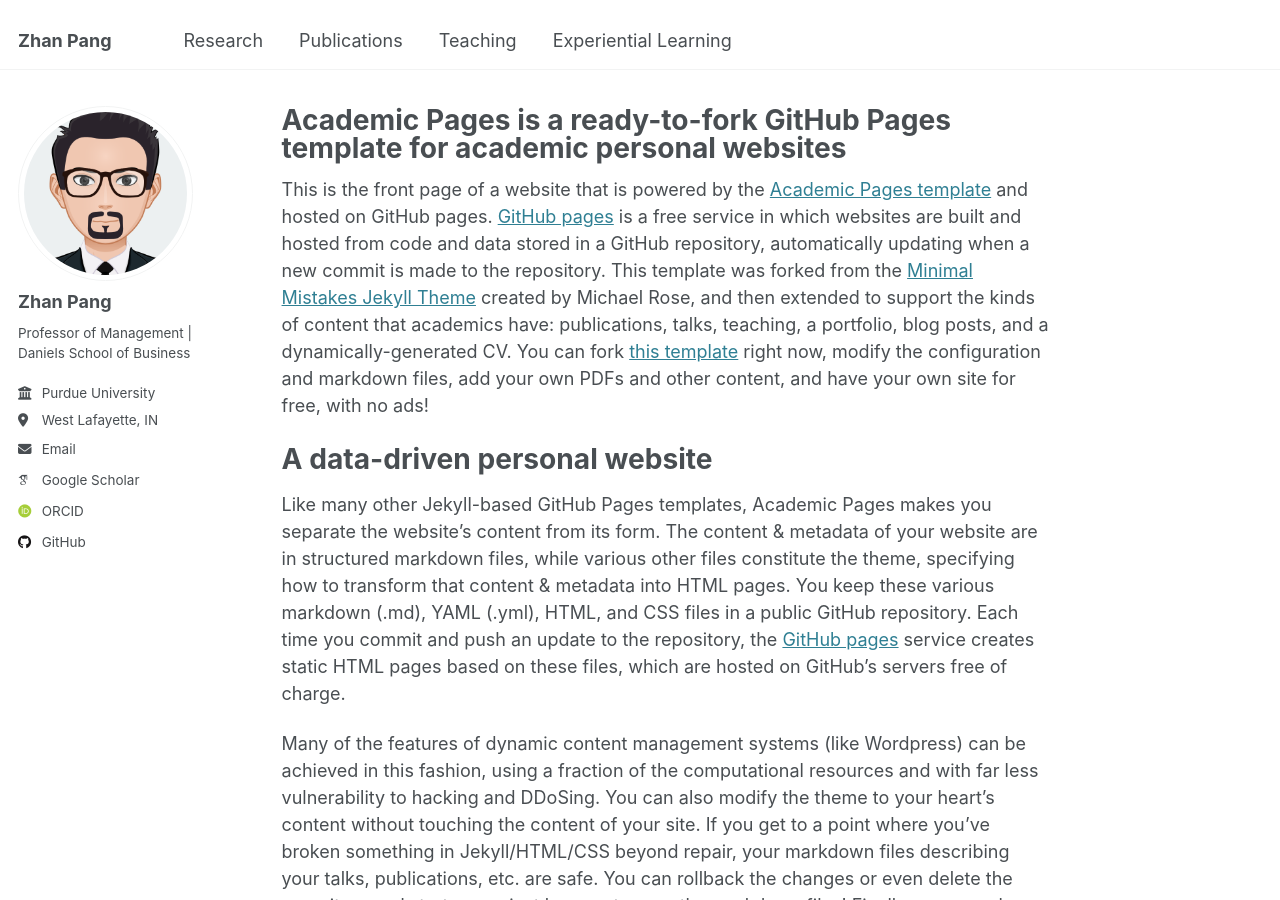
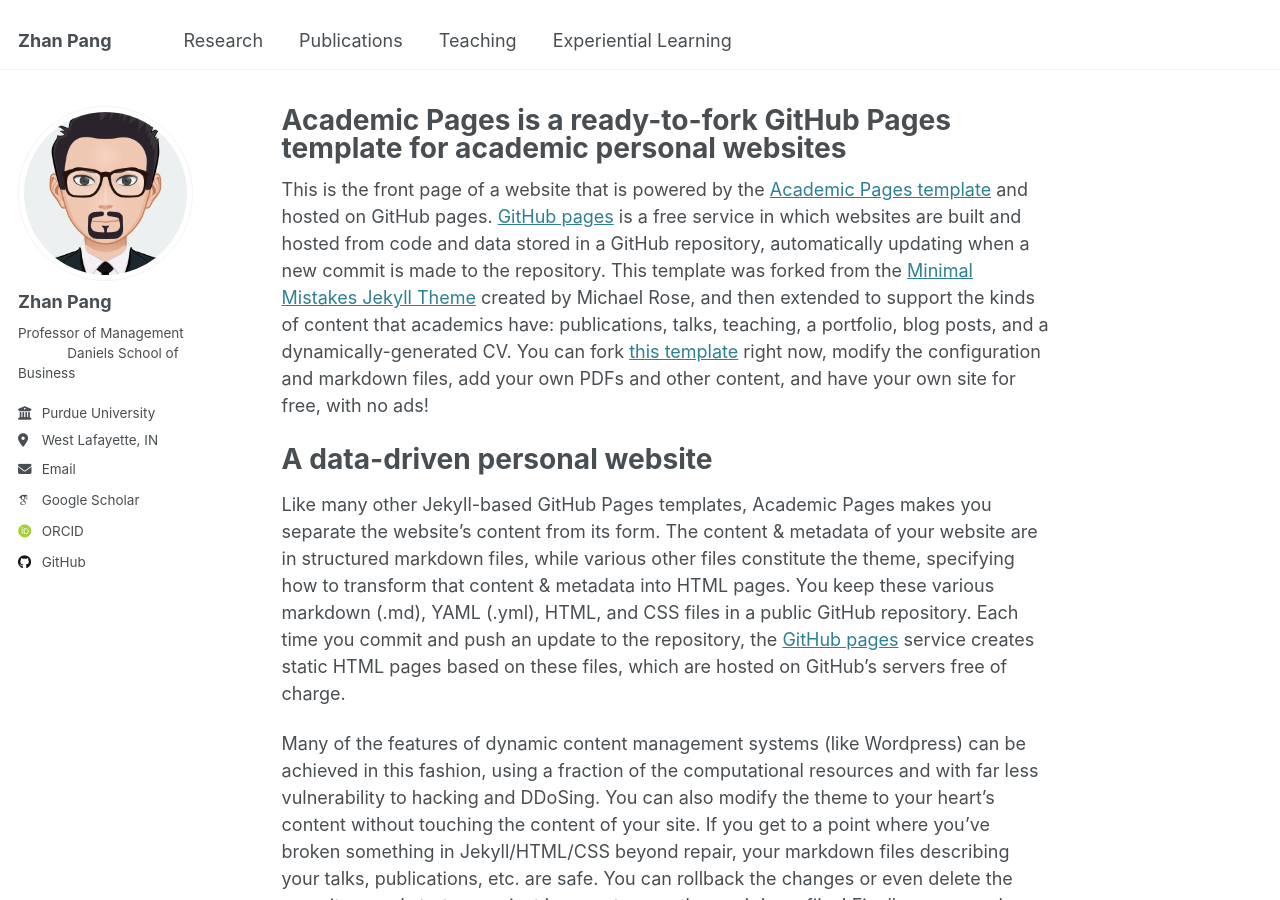
Before and after one commit to panalyticslab/panalyticslab.github.io, a Jekyll site: the page built from _pages/about.md, in a window 1280 px wide and 900 px high. Built offline with Jekyll 4.4.1, drawn with Linux system fonts in a browser that asks for light colours; some web fonts are replaced; part of the change alters nothing that is shown.

```diff
--- a/_config.yml
+++ b/_config.yml
@@ -25,7 +25,7 @@ author:
   avatar           : "myAvatar.png"
   name             : "Zhan Pang"
   pronouns         : # example: "she/her"
-  bio              : "Professor of Management | Daniels School of Business"
+  bio              : "Professor of Management &nbsp;&nbsp;&nbsp;&nbsp;&nbsp;&nbsp;&nbsp;&nbsp;&nbsp;&nbsp;&nbsp;&nbsp;  Daniels School of Business"
   employer         : "Purdue University"
   location         : "West Lafayette, IN"
   uri              : # URL
```
